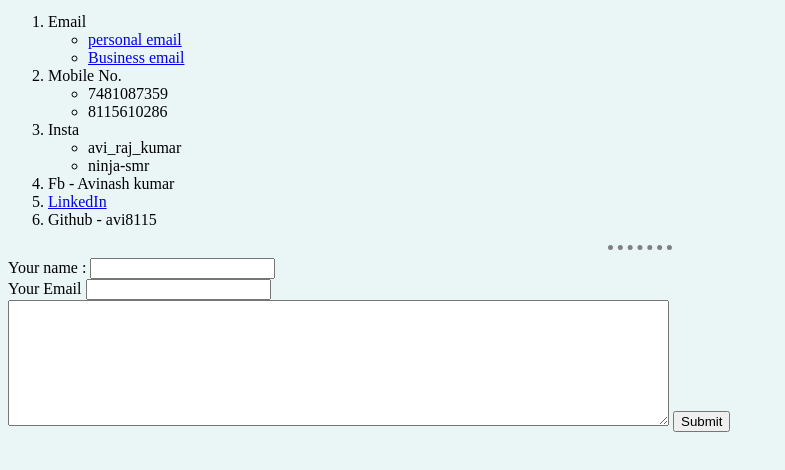
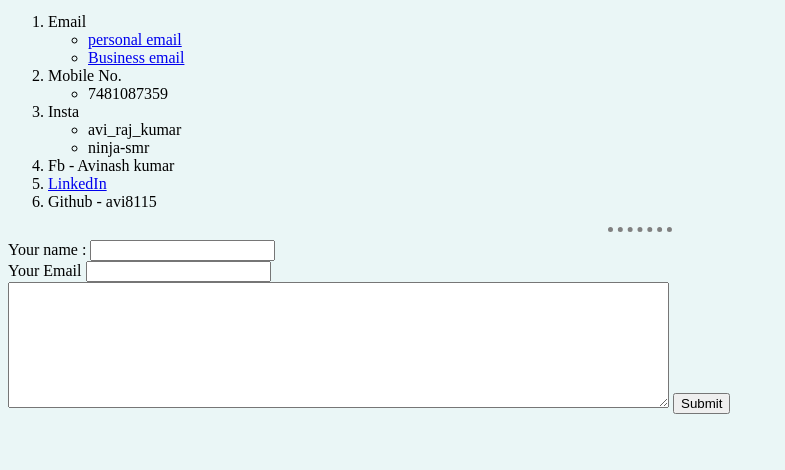
Before and after one commit to avi8115/CV2, a plain HTML site: page contact me.html in a window 1280 px wide. Shown: the part 88-558 px from the top of the page, without its empty margins (0-785 px from the left). Drawn offline with Linux system fonts and the light colour scheme.

Commit message:
removig some numbers from contactme

```diff
--- a/contact me.html
+++ b/contact me.html
@@ -19,7 +19,6 @@
     <li>Mobile No.</li>
     <ul>
       <li>7481087359</li>
-      <li>8115610286</li>
     </ul>
     <li>Insta</li>
     <ul>
```
